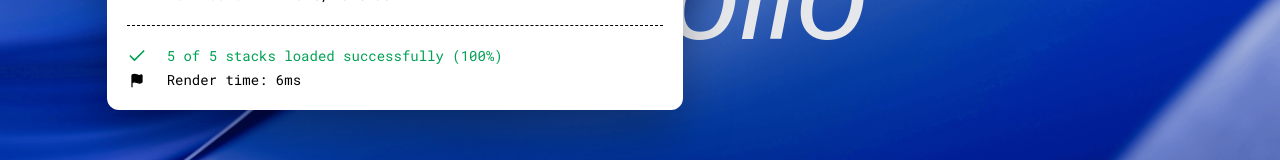
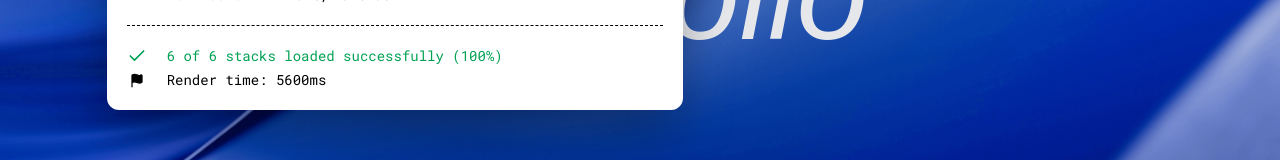
Before and after one commit to KamranX07/macos_portfolio, a React (Vite) app: page / in a window 1280 px wide. Both pictures are taken after a click on the button 733 px from the left and 746 px from the top of the page. Shown: the part 437-597 px from the top of the page. Built offline with nearby package versions, Linux system fonts and the light colour scheme; a web font is replaced by a local one.

Commit message:
Update src/windows/Terminal.jsx
Co-authored-by: coderabbitai[bot] <136622811+coderabbitai[bot]@users.noreply.github.com>

```diff
--- a/src/windows/Terminal.jsx
+++ b/src/windows/Terminal.jsx
@@ -37,11 +37,11 @@ const Terminal = () => {
                 </ul>
                 <div className="footnote">
                     <p>
-                        <Check size={20} /> 5 of 5 stacks loaded successfully (100%)
+                        <Check size={20} /> {techStack.length} of {techStack.length} stacks loaded successfully (100%)
                     </p>
                     <p className="text-black">
                         <Flag size={15} fill="black" />
-                        Render time: 6ms
+                        Render time: {Math.round(performance.now())}ms
                     </p>
                 </div>
             </div>
```
